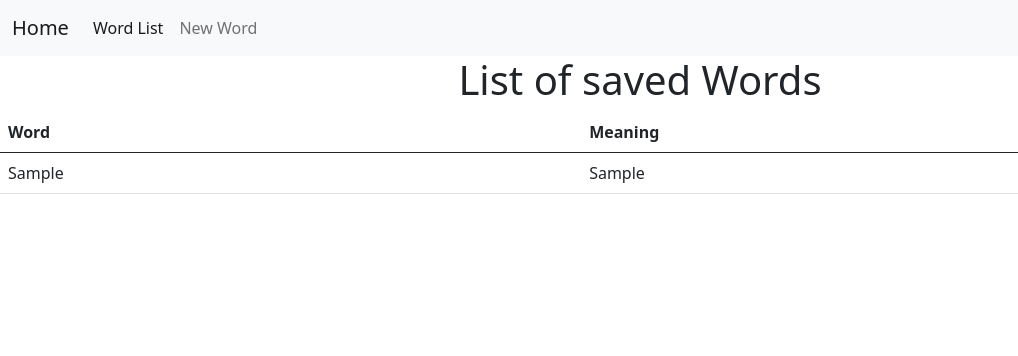
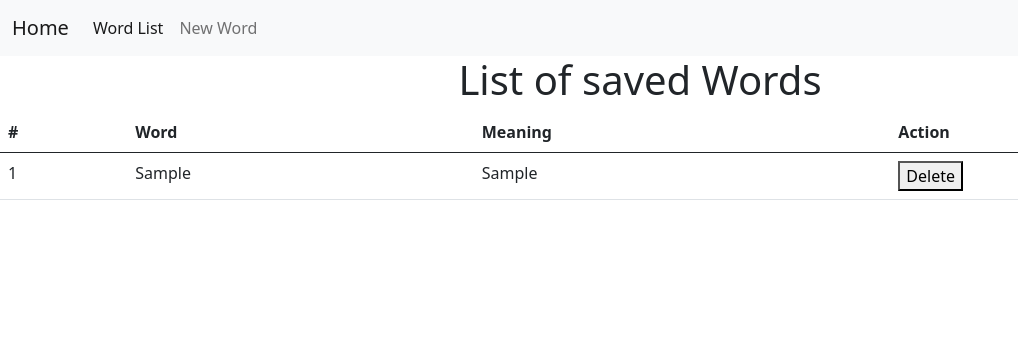
Before and after one commit to hqariful/Dictionary, a Flask app: page /list in a window 1280 px wide. Shown: the top 356 px of the page, without its empty margins (0-1018 px from the left). Run offline with Flask 2, Linux system fonts and the light colour scheme; tables that the repository leaves empty hold one stand-in row (values such as "Sample post").

Commit message:
added delete feature

```diff
--- a/app.py
+++ b/app.py
@@ -1,6 +1,7 @@
 from datetime import datetime
 from flask_sqlalchemy import SQLAlchemy
-from flask import Flask, render_template, url_for
+from flask import Flask, render_template, url_for, request
+from werkzeug.utils import redirect
 from forms import Register
 
 app = Flask(__name__)
@@ -29,6 +30,14 @@ def list():
     wordlist = WordList.query.all()
     return render_template("list.html",words = wordlist)
 
+@app.route('/change',methods = ["GET"])
+def change():
+    red = request.args.get('target')
+    u = WordList.query.get(int(red))
+    db.session.delete(u)
+    db.session.commit()
+    return redirect(url_for('list'))
+
 @app.route('/register', methods = ['POST', 'GET'])
 def register():
     form = Register()
@@ -36,8 +45,8 @@ def register():
         new = WordList(word=form.word.data,meaning=form.meaning.data)
         db.session.add(new)
         db.session.commit()
-        return "success"
+        return redirect(url_for('list'))
     return render_template("register.html", form = form)
 
 if __name__ == "__main__":
-    app.run()
+    app.run(debug=True)
--- a/templates/list.html
+++ b/templates/list.html
@@ -4,15 +4,24 @@
     <table class="table">
         <thead>
           <tr>
+            <th scope="col">#</th>
             <th scope="col">Word</th>
             <th scope="col">Meaning</th>
+            <th scope="col">Action</th>
           </tr>
         </thead>
         <tbody>
             {% for word in words %}
                 <tr>
+                    <td>{{word.id}}</td>
                     <td>{{word.word}}</td>
                     <td>{{word.meaning}}</td>
+                    <td>
+                      <form method = "GET" action="{{url_for('change')}}">
+                        <input type="hidden" name="target" value="{{word.id}}">
+                        <button type="submit">Delete</button>
+                      </form>
+                    </td>
                 </tr>
             {% endfor %}
         </tbody>
```
Also changed, not shown: dictionary.db, forms.py (line endings or trailing spaces).
